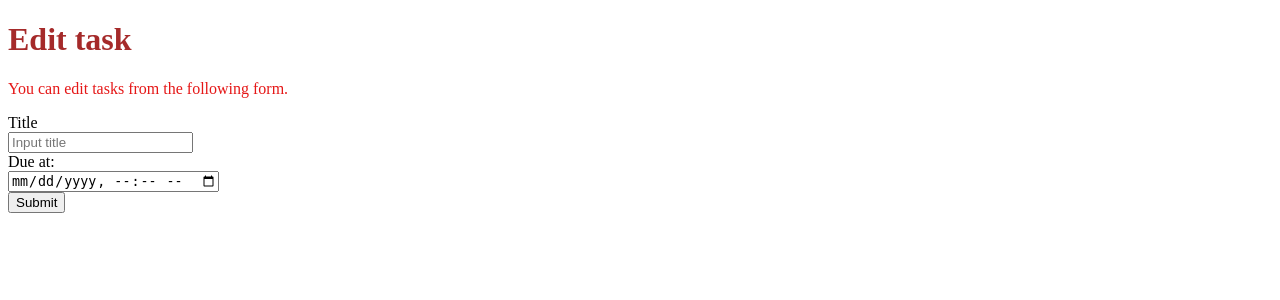
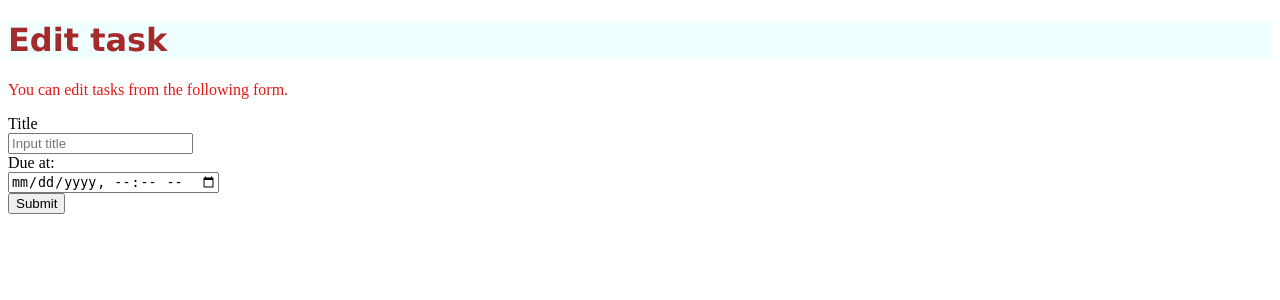
Before and after one commit to s1f10230051/django-test-exercise, a Django app: template todo/templates/todo/edit.html in a window 1280 px wide. Shown: the top 300 px of the page. Run offline with Django 5.2, Linux system fonts and the light colour scheme; the template is opened without the code that fills it, so the values that code supplies are empty.

Commit message:
フォント、背景の変更

```diff
--- a/todo/static/css.css
+++ b/todo/static/css.css
@@ -5,5 +5,11 @@ p {
 }
 
 h1 {
-    color:brown
+    background-color: azure;
+    color:brown;
+    font-family:Verdana, Geneva, Tahoma, sans-serif;
 }
+
+h2 {
+    color:aquamarine
+}
```
